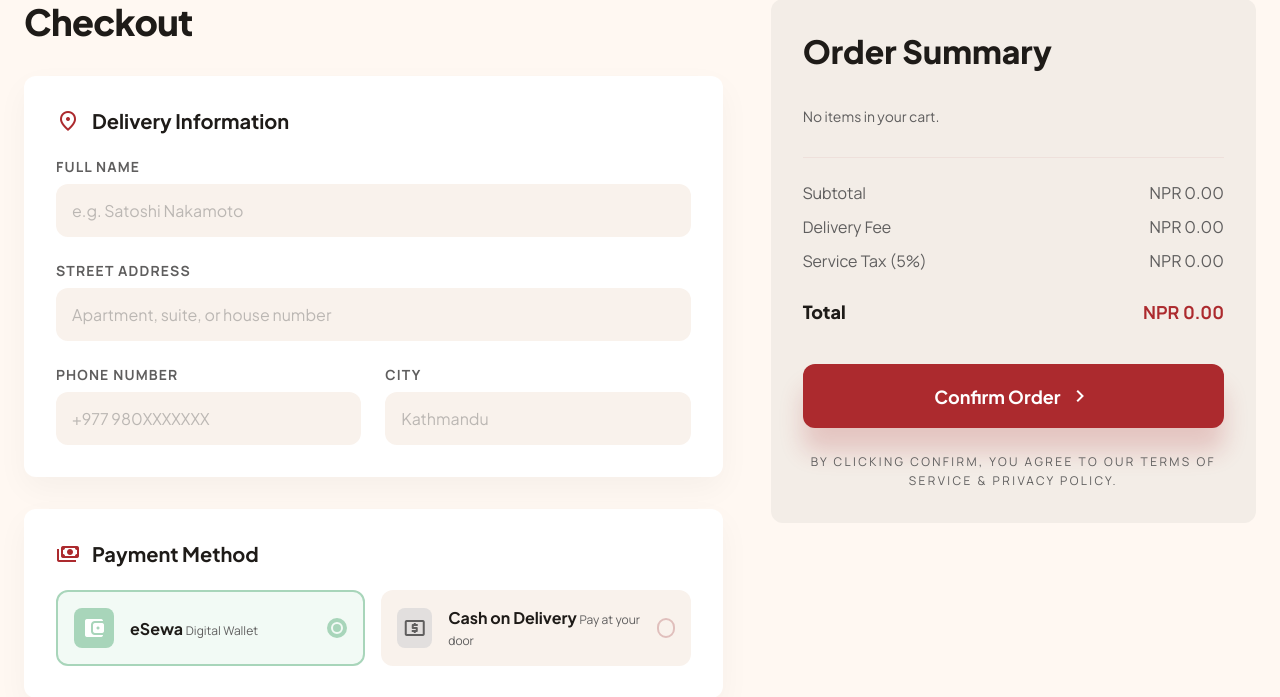
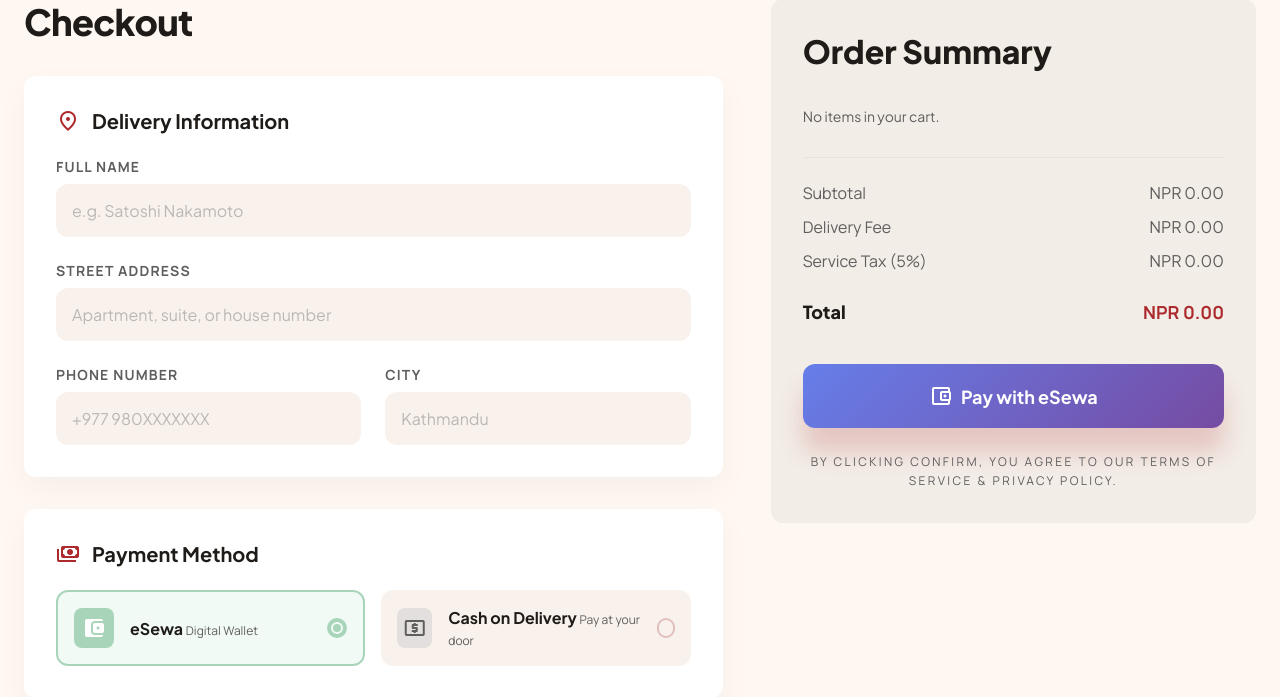
Before and after one commit to KoshishNepali/Aita-, a Django app: page /checkout/ in a window 1280 px wide. Shown: the part 185-882 px from the top of the page. Run offline with Django 5.2, Linux system fonts and the light colour scheme; a user stored in the database is signed in; data comes from the database, SQL or seed files in the repository; both versions use the stored data as it was after the commit.

Commit message:
latest update

```diff
--- a/cart/templates/cart/checkout_page.html
+++ b/cart/templates/cart/checkout_page.html
@@ -71,7 +71,7 @@
             </h2>
 
             <div class="payment-grid">
-              <label class="payment-option payment-option-selected" for="pm-esewa">
+              <label class="payment-option{% if selected_payment_method == 'esewa' %} payment-option-selected{% endif %}" for="pm-esewa">
                 <span class="payment-option-left">
                   <span class="payment-icon-box payment-icon-esewa">
                     <span class="material-symbols-outlined payment-icon-filled">account_balance_wallet</span>
@@ -81,11 +81,11 @@
                     <span class="payment-subtitle">Digital Wallet</span>
                   </span>
                 </span>
-                <span class="payment-radio payment-radio-selected"><span class="payment-radio-dot"></span></span>
-                <input id="pm-esewa" class="payment-input" type="radio" name="payment_method" value="eSewa" checked />
+                <span class="payment-radio{% if selected_payment_method == 'esewa' %} payment-radio-selected{% endif %}">{% if selected_payment_method == 'esewa' %}<span class="payment-radio-dot"></span>{% endif %}</span>
+                <input id="pm-esewa" class="payment-input" type="radio" name="payment_method" value="esewa" {% if selected_payment_method == 'esewa' %}checked{% endif %} />
               </label>
 
-              <label class="payment-option" for="pm-cod">
+              <label class="payment-option{% if selected_payment_method == 'cod' %} payment-option-selected{% endif %}" for="pm-cod">
                 <span class="payment-option-left">
                   <span class="payment-icon-box payment-icon-cod">
                     <span class="material-symbols-outlined">local_atm</span>
@@ -95,65 +95,12 @@
                     <span class="payment-subtitle">Pay at your door</span>
                   </span>
                 </span>
-                <span class="payment-radio"></span>
-                <input id="pm-cod" class="payment-input" type="radio" name="payment_method" value="Cash on Delivery" />
+                <span class="payment-radio{% if selected_payment_method == 'cod' %} payment-radio-selected{% endif %}">{% if selected_payment_method == 'cod' %}<span class="payment-radio-dot"></span>{% endif %}</span>
+                <input id="pm-cod" class="payment-input" type="radio" name="payment_method" value="cod" {% if selected_payment_method == 'cod' %}checked{% endif %} />
               </label>
             </div>
           </article>
         </form>
-
-        <script>
-          // Handle payment method switching
-          const paymentInputs = document.querySelectorAll('.payment-input');
-          const confirmButton = document.querySelector('.confirm-button');
-
-          function updateButtonText() {
-            const selectedMethod = document.querySelector('.payment-input:checked').value;
-
-            if (selectedMethod === 'eSewa') {
-              confirmButton.innerHTML = '<span class="material-symbols-outlined">account_balance_wallet</span> Pay with eSewa';
-              confirmButton.style.background = 'linear-gradient(135deg, #667eea 0%, #764ba2 100%)';
-            } else {
-              confirmButton.innerHTML = 'Confirm Order<span class="material-symbols-outlined">chevron_right</span>';
-              confirmButton.style.background = '';
-            }
-          }
-
-          // Add event listeners to payment inputs
-          paymentInputs.forEach(input => {
-            input.addEventListener('change', updateButtonText);
-          });
-
-          // Initialize button text
-          updateButtonText();
-
-          // Handle confirm button click
-          confirmButton.addEventListener('click', function(e) {
-            const selectedMethod = document.querySelector('.payment-input:checked').value;
-
-            if (selectedMethod === 'eSewa') {
-              e.preventDefault();
-              // Disable button and show loading state
-              confirmButton.disabled = true;
-              confirmButton.innerHTML = '<span class="material-symbols-outlined" style="animation: spin 1s linear infinite;">refresh</span> Redirecting to eSewa...';
-
-              // Submit form after showing the message
-              setTimeout(function() {
-                document.getElementById('checkout-form').submit();
-              }, 300);
-            }
-          });
-
-          // CSS animation for spinner
-          const style = document.createElement('style');
-          style.textContent = `
-            @keyframes spin {
-              0% { transform: rotate(0deg); }
-              100% { transform: rotate(360deg); }
-            }
-          `;
-          document.head.appendChild(style);
-        </script>
       </div>
 
       <aside class="summary-column">
@@ -227,4 +174,68 @@
     <p class="footer-copy">© 2024 Aita Sushi &amp; Pookie House. Crafted with Ma.</p>
   </div>
 </footer>
+
+<script>
+  document.addEventListener('DOMContentLoaded', function () {
+    const paymentInputs = document.querySelectorAll('.payment-input');
+    const paymentOptions = document.querySelectorAll('.payment-option');
+    const confirmButton = document.querySelector('.confirm-button');
+    const checkoutForm = document.getElementById('checkout-form');
+
+    if (!paymentInputs.length || !confirmButton || !checkoutForm) {
+      return;
+    }
+
+    function syncPaymentUI() {
+      const selectedInput = document.querySelector('.payment-input:checked');
+      if (!selectedInput) {
+        return;
+      }
+
+      paymentOptions.forEach((option) => {
+        const input = option.querySelector('.payment-input');
+        const radio = option.querySelector('.payment-radio');
+        const isSelected = input && input.checked;
+
+        option.classList.toggle('payment-option-selected', !!isSelected);
+        if (radio) {
+          radio.classList.toggle('payment-radio-selected', !!isSelected);
+          radio.innerHTML = isSelected ? '<span class="payment-radio-dot"></span>' : '';
+        }
+      });
+
+      if (selectedInput.value === 'esewa') {
+        confirmButton.innerHTML = '<span class="material-symbols-outlined">account_balance_wallet</span> Pay with eSewa';
+        confirmButton.style.background = 'linear-gradient(135deg, #667eea 0%, #764ba2 100%)';
+      } else {
+        confirmButton.innerHTML = 'Confirm Order<span class="material-symbols-outlined">chevron_right</span>';
+        confirmButton.style.background = '';
+      }
+    }
+
+    paymentInputs.forEach((input) => {
+      input.addEventListener('change', syncPaymentUI);
+    });
+
+    confirmButton.addEventListener('click', function (event) {
+      const selectedInput = document.querySelector('.payment-input:checked');
+      if (!selectedInput || selectedInput.value !== 'esewa') {
+        return;
+      }
+
+      event.preventDefault();
+      confirmButton.disabled = true;
+      confirmButton.innerHTML = '<span class="material-symbols-outlined" style="animation: spin 1s linear infinite;">refresh</span> Redirecting to eSewa...';
+      setTimeout(function () {
+        checkoutForm.submit();
+      }, 300);
+    });
+
+    const style = document.createElement('style');
+    style.textContent = '@keyframes spin { 0% { transform: rotate(0deg); } 100% { transform: rotate(360deg); } }';
+    document.head.appendChild(style);
+
+    syncPaymentUI();
+  });
+</script>
 {% endblock %}
--- a/cart/views.py
+++ b/cart/views.py
@@ -28,17 +28,22 @@ def checkout_page_view(request):
 	delivery_fee = Decimal('5.00') if cart_items else Decimal('0.00')
 	service_tax = (total_amount * Decimal('0.05')).quantize(Decimal('0.01'))
 	grand_total = total_amount + delivery_fee + service_tax
+	selected_payment_method = request.session.get('profile_payment_method', 'esewa')
+	if selected_payment_method not in {'esewa', 'cod'}:
+		selected_payment_method = 'esewa'
 
 	if request.method == 'POST' and cart_queryset.exists():
 		full_name = request.POST.get('full_name', '').strip()
 		address = request.POST.get('address', '').strip()
-		payment_method = request.POST.get('payment_method', 'esewa').strip()
+		payment_method = request.POST.get('payment_method', 'esewa').strip().lower()
 
 		if full_name and address:
 			# Map payment method display names to database values
 			payment_method_map = {
+				'esewa': 'esewa',
+				'cod': 'cod',
 				'eSewa': 'esewa',
-				'Cash on Delivery': 'cod',
+				'cash on delivery': 'cod',
 			}
 			payment_method_value = payment_method_map.get(payment_method, 'esewa')
 
@@ -77,5 +82,6 @@ def checkout_page_view(request):
 		'service_tax': service_tax,
 		'grand_total': grand_total,
 		'cart_count': cart_count,
+		'selected_payment_method': selected_payment_method,
 	}
 	return render(request, 'cart/checkout_page.html', context)
```
Also changed, not shown: accounts/forms.py (+34 -0 lines), db.sqlite3, images/admin_dashboard_screen.png (deleted), images/cart_page_screen.png (deleted), images/checkout_page_screen.png (deleted), images/home_page_screen.png (deleted), images/login_page_screen.png (deleted), images/manage_products_screen.png (deleted), images/menu_page_screen.png (deleted), images/orders_management_screen.png (deleted), images/orders_page_screen.png (deleted), images/product_details_screen.png (deleted), images/profile_page_screen.png (deleted), images/register_page_screen.png (deleted), 1 more files, 2 other files.
